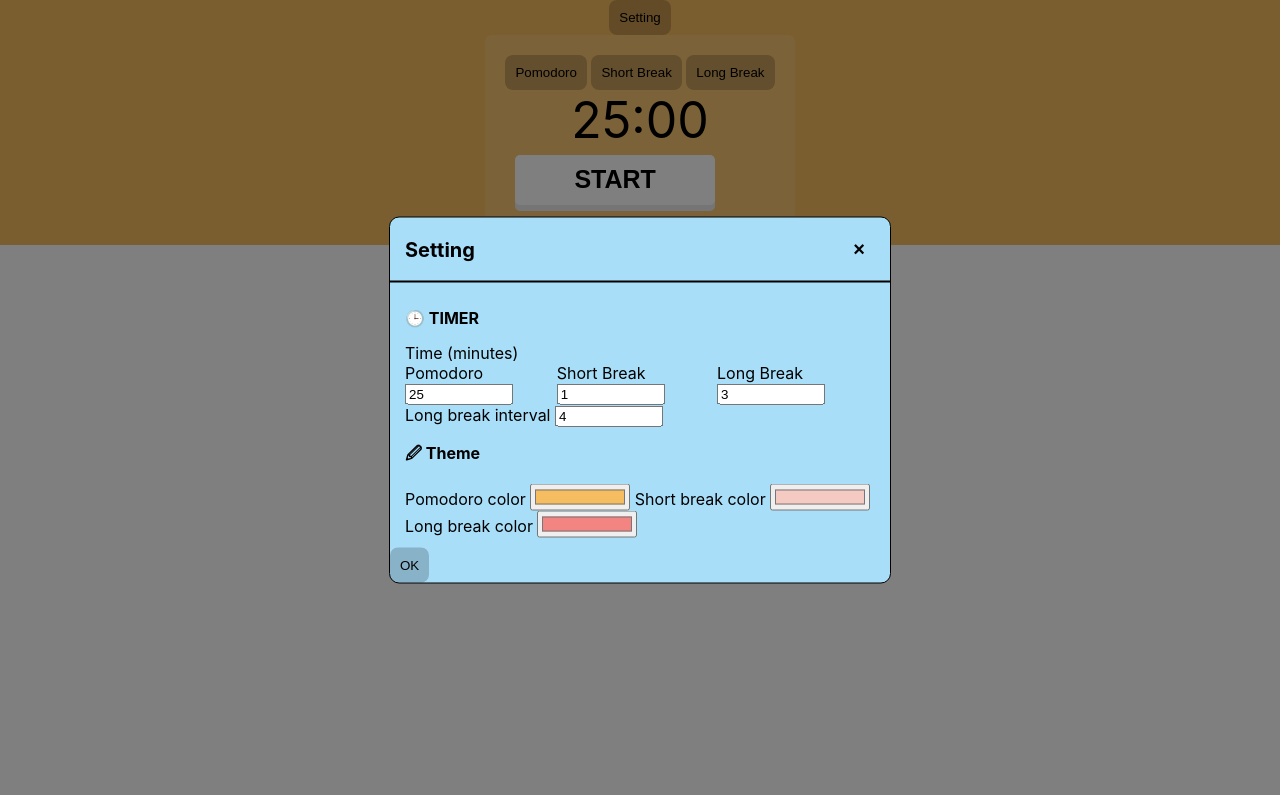
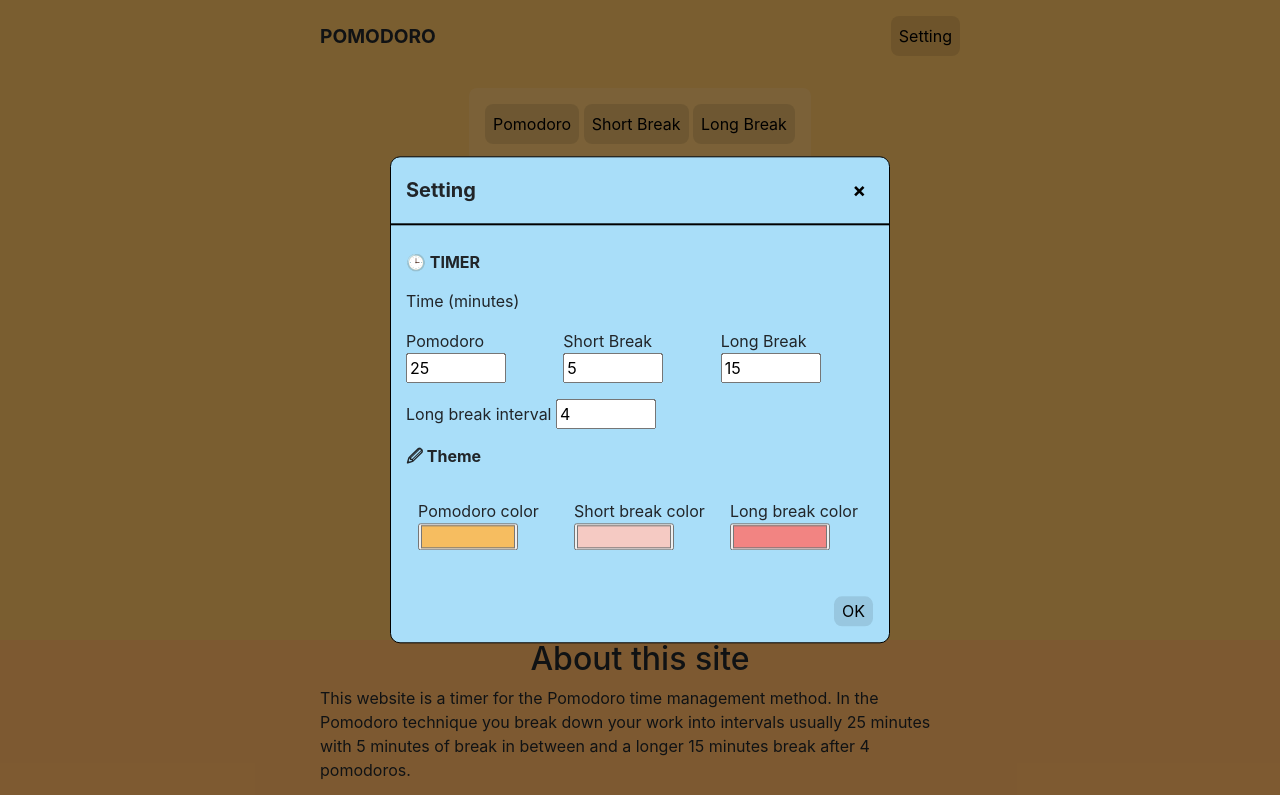
Before and after one commit to Boztok/pomodoro, a plain HTML site: page index.html in a window 1280 px wide. Both pictures are taken after a click on the button "Setting". Shown: the top 795 px of the page. Drawn offline with nearby package versions, Linux system fonts and the light colour scheme.

Commit message:
Refactored js, html and css, added description to the site

```diff
--- a/app.js
+++ b/app.js
@@ -1,256 +1,227 @@
-const reset =document.querySelector('#reset')
-var intervalId
+const reset = document.querySelector('#reset');
+let intervalId;
 
-function startTimer(duration, display){
-    var timer = duration, minutes, seconds;
-    intervalId = setInterval(function (){
-        minutes = parseInt(timer / 60, 10)
-        seconds = parseInt(timer % 60, 10);
+const startStopButton = document.querySelector('#start-button');
+const pomoDoroButton = document.querySelector('#pomodoro-button');
+const shortBreakButton = document.querySelector('#short-break-button');
+const longBreakButton = document.querySelector('#long-break-button');
 
-        minutes = minutes < 10 ? "0" + minutes : minutes;
-        seconds = seconds < 10 ? "0" + seconds : seconds;
+const STATES = {
+	POMODORO: 'pd',
+	SHORT_BREAK: 'sb',
+	LONG_BREAK: 'lb',
+};
 
-        display.textContent = minutes + ":" + seconds;
+let curentState = STATES.POMODORO;
+const MINUTE = 60;
 
-        if(--timer < 0){
+let curentTime;
+let pomoDoroTime = 25 * MINUTE;
+let shortBreakTime = 5 * MINUTE;
+let longBreakTime = 15 * MINUTE;
+let isTimerRunning;
+
+const pomoDoroTimerInput = document.querySelector('#pomo-doro-time-input');
+const shortBreakTimerInput = document.querySelector('#short-break-time-input');
+const longBreakTimerInput = document.querySelector('#long-break-time-input');
+const longBreakIntervalInput = document.querySelector('#long-break-interval');
+
+const pomoDoroColor = document.querySelector('#pomodoro-color-input');
+const shortBreakColor = document.querySelector('#short-break-color-input');
+const longBreakColor = document.querySelector('#long-break-color-input');
+
+const pomoDoroCounterText = document.querySelector('#pomoDoro-counter');
+let pomoDoroCounter = 0;
+let longBreakInterval = 4;
+
+const openModalButtons = document.querySelectorAll('[data-modal-target]');
+const closeModalButtons = document.querySelectorAll('[data-close-button]');
+const okModalButtons = document.querySelectorAll('[data-modal-ok-button]');
+const overlay = document.querySelector('#overlay');
+const nextButton = document.querySelector('#next');
+
+const container = document.querySelector('#main-container');
+const display = document.querySelector('#timer-string');
+
+function startTimer(duration, display) {
+	let timer = duration,
+		minutes,
+		seconds;
+
+	if (intervalId) {
+		throw new Error('Interval already exists!');
+	}
+	intervalId = setInterval(() => {
+		if (--timer <= 0) {
 			clearInterval(intervalId);
-
 		}
-        console.log("inside" + intervalId)
+		const timeToMinutesAndSeconds = (time) => [
+			Math.floor(time / 60),
+			time % 60,
+		];
+		[minutes, seconds] = timeToMinutesAndSeconds(timer);
+		display.textContent =
+			`${minutes}`.padStart(2, '0') + ':' + `${seconds}`.padStart(2, '0');
 	}, 1000);
-    startButton.addEventListener('click', function () {
+	startStopButton.addEventListener('click', () => {
 		curentTime = timer;
 	});
 }
 
-var startButton;
-var pomoDoroButton;
-var sBreakButton;
-var lBreakButton;
+function setTimer(time, state, display = display) {
+	clearInterval(intervalId);
+	let timer = time,
+		minutes,
+		seconds;
+	const timeToMinutesAndSeconds = (time) => [
+		Math.floor(time / 60),
+		time % 60,
+	];
+	[minutes, seconds] = timeToMinutesAndSeconds(timer);
+	display.textContent =
+		`${minutes}`.padStart(2, '0') + ':' + `${seconds}`.padStart(2, '0');
 
-var curentState = 'pd';
+	curentState = state;
+	switch (state) {
+		case STATES.POMODORO:
+			container.style.backgroundColor = pomoDoroColor.value;
+			break;
+		case STATES.SHORT_BREAK:
+			container.style.backgroundColor = shortBreakColor.value;
+			break;
+		case STATES.LONG_BREAK:
+			container.style.backgroundColor = longBreakColor.value;
+			break;
+		default:
+			break;
+	}
+	nextButton.className = 'inactive';
+	startStopButton.className = 'timer-stoped';
+	startStopButton.textContent = 'START';
+	isTimerRunning = false;
+}
 
-var curentTime;
-var pomoDoroTime;
-var sBreakTime;
-var lBreakTime;
-var isTimerRunning;
+window.onload = function () {
+	pomoDoroColor.value = '#f6bd60';
+	shortBreakColor.value = '#f5cac3';
+	longBreakColor.value = '#f28482';
+	curentTime = pomoDoroTime;
+	isTimerRunning = false;
+	setTimer(curentTime, STATES.POMODORO, display);
 
-var pomoDoroTimerInput;
-var shortBreakTimerInput;
-var longBreakTimerInput;
-var longBreakIntervalInput;
-
-
-var container = document.getElementById('main-container');
-
-function TimerSetter(curentTime, stateName, display){
-    clearInterval(intervalId);
-    var minutes = parseInt(curentTime / 60, 10)
-    var seconds = parseInt(curentTime % 60, 10);
-    minutes = minutes < 10 ? "0" + minutes : minutes;
-    seconds = seconds < 10 ? "0" + seconds : seconds;
-    display.textContent = minutes + ":" + seconds;
-
-    if(stateName !== ""){
-        console.log(stateName)
-        curentState = stateName;
-        if(stateName ==="pd") container.style.backgroundColor = pomoDoroColor.value;
-        else if(stateName ==="sb") container.style.backgroundColor = shortBreakColor.value;
-        else if(stateName ==="lb") container.style.backgroundColor = longBreakColor.value;
-    }
-    nextButton.classList.remove('active');
-
-
-    startButton.className = 's1';
-    startButton.textContent = "START";
-    isTimerRunning = false;
-
-}
-var display;
-window.onload = function (){
-    display = document.querySelector('#timer-string');
-    startButton = document.getElementById('start');
-    pomoDoroButton = document.getElementById('pomoDoro');
-    sBreakButton = document.getElementById('sBreak');
-    lBreakButton = document.getElementById('lBreak');
-
-    pomoDoroTimerInput = document.getElementById('pomo-doro-time-input');
-    shortBreakTimerInput = document.getElementById('short-break-time-input');
-    longBreakTimerInput = document.getElementById('long-break-time-input');
-    longBreakIntervalInput = document.getElementById('long-break-interval');
-
-    pomoDoroColor = document.getElementById('pomodoro-color-input');
-    shortBreakColor = document.getElementById('short-break-color-input');
-    longBreakColor = document.getElementById('long-break-color-input');
-
-    pomoDoroColor.value = "#f6bd60";
-    shortBreakColor.value = "#f5cac3";
-    longBreakColor.value = "#f28482";
-
-
-    pomoDoroTime = 60 * 25;
-    sBreakTime = 60 * 1;
-    lBreakTime = 60 * 3;
-    curentTime = pomoDoroTime;
-
-    isTimerRunning = false;
-
-    TimerSetter(curentTime, "pd", display);
-
-    pomoDoroButton.addEventListener('click', function () {
-        curentTime = pomoDoroTime;
+	const setButtons = (button, time, targetState) => {
+		button.addEventListener('click', function () {
+			curentTime = time;
 			clearInterval(intervalId);
 			isTimerRunning = false;
-        TimerSetter(curentTime, "pd" , display);
+			setTimer(curentTime, targetState, display);
 		});
-    sBreakButton.addEventListener('click', function () {
-        curentTime = sBreakTime;
-        clearInterval(intervalId);
-        isTimerRunning = false;
-        TimerSetter(curentTime, "sb", display);
-    });
+	};
+	setButtons(pomoDoroButton, pomoDoroTime, STATES.POMODORO);
+	setButtons(shortBreakButton, shortBreakTime, STATES.SHORT_BREAK);
+	setButtons(longBreakButton, longBreakTime, STATES.LONG_BREAK);
 
-    lBreakButton.addEventListener('click', function () {
-        curentTime = lBreakTime;
-        clearInterval(intervalId);
-        isTimerRunning = false;
-        TimerSetter(curentTime, "lb", display);
-
-    });
-
-    startButton.addEventListener('click', function () {
-        if(!isTimerRunning){
-            startTimer(curentTime,display);
-            startButton.className = 's2';
-            startButton.textContent = "PAUSE";
+	startStopButton.addEventListener('click', function () {
+		if (!isTimerRunning) {
+			startTimer(curentTime, display);
+			startStopButton.className = 'timer-running';
+			startStopButton.textContent = 'PAUSE';
 			isTimerRunning = true;
-            console.log("START")
-            nextButton.classList.add('active');
-        }
-        else{
-
-            console.log(intervalId)
+			console.log('START');
+			nextButton.className = 'active';
+		} else {
 			clearInterval(intervalId);
 			intervalId = null;
-            startButton.className = 's1';
-            startButton.textContent = "START";
+			startStopButton.className = 'timer-stoped';
+			startStopButton.textContent = 'START';
 			isTimerRunning = false;
-            nextButton.classList.remove('active');
-
+			nextButton.className = 'inactive';
 		}
 	});
 
-    nextButton.addEventListener('click', function (){
-        if(curentState === 'pd' ){
-            if(pomoDoroCounter % longBreakInterval === 0 && pomoDoroCounter !== 0){ //if the user had x amount of break then the next break is a long break
-                curentTime = lBreakTime;
-                curentState = 'lb';
+	nextButton.addEventListener('click', function () {
+		const handleNextState = (time, state) => {
+			curentTime = time;
+			curentState = state;
 			clearInterval(intervalId);
+			intervalId = null;
 			isTimerRunning = false;
-                TimerSetter(curentTime, "lb", display);
-
+			setTimer(curentTime, state, display);
+		};
+		if (curentState === STATES.POMODORO) {
+			if (
+				pomoDoroCounter % longBreakInterval === 0 &&
+				pomoDoroCounter !== 0
+			) {
+				handleNextState(longBreakTime, STATES.LONG_BREAK);
 				pomoDoroCounter++;
+			} else {
+				handleNextState(shortBreakTime, STATES.SHORT_BREAK);
 			}
-            else{                               //else just a short break
-                curentTime = sBreakTime;
-                curentState = 'sb';
-                clearInterval(intervalId);
-                isTimerRunning = false;
-                TimerSetter(curentTime, "sb", display);
+		} else if (curentState === STATES.SHORT_BREAK) {
+			handleNextState(pomoDoroTime, STATES.POMODORO);
+			pomoDoroCounter++;
+		} else {
+			handleNextState(pomoDoroTime, STATES.POMODORO);
 		}
-        }
-        else if(curentState === 'sb'){
-            curentTime = pomoDoroTime;
-            curentState = 'pd';
-            clearInterval(intervalId);
-            isTimerRunning = false;
-            TimerSetter(curentTime, "pd" , display);
-            pomoDoroCounter++;
-        }
-        else{
-            curentTime = pomoDoroTime;
-            curentState = 'pd';
-            clearInterval(intervalId);
-            isTimerRunning = false;
-            TimerSetter(curentTime, "pd" , display);
-        }
-        pomoDoroCounterText.textContent = "#"+pomoDoroCounter;
+		pomoDoroCounterText.textContent = '#' + pomoDoroCounter;
 	});
 };
 
-const pomoDoroCounterText = document.querySelector('.pomoDoro-counter');
-var pomoDoroCounter = 0;
-var longBreakInterval = 4;
-
-const openModalButtons = document.querySelectorAll('[data-modal-target]')
-const closeModalButtons = document.querySelectorAll('[data-close-button]')
-const okModalButtons = document.querySelectorAll('[data-modal-ok-button]')
-const overlay = document.getElementById('overlay')
-const nextButton = document.getElementById('next')
-
-var pomoDoroColor;
-var shortBreakColor;
-var longBreakColor;
-
-openModalButtons.forEach(button => {
-    button.addEventListener('click', () =>{
-        const modal = document.querySelector(button.dataset.modalTarget)
-        openModal(modal)
-    })
-})
-
-closeModalButtons.forEach(button => {
-    button.addEventListener('click', () =>{
-        const modal = button.closest('.modal')
-        closeModal(modal)
-    })
-})
-
-okModalButtons.forEach(button => {
-    button.addEventListener('click', () =>{
-        const modal = button.closest('.modal')
-        okModal();
-        closeModal(modal);
-    })
-})
-
-function okModal(){
-    pomoDoroTime = pomoDoroTimerInput.value * 60;
-    sBreakTime = shortBreakTimerInput.value * 60;
-    lBreakTime = longBreakTimerInput.value * 60;
+function okModal() {
+	pomoDoroTime = pomoDoroTimerInput.value * MINUTE;
+	shortBreakTime = shortBreakTimerInput.value * MINUTE;
+	longBreakTime = longBreakTimerInput.value * MINUTE;
 	longBreakInterval = longBreakIntervalInput.value;
 
-    pomoDoroColor
-
-    if(container.classList.contains('pd')){
+	if (curentState === STATES.POMODORO) {
+		setTimer(pomoDoroTime, STATES.POMODORO, display);
 		curentTime = pomoDoroTime;
-        TimerSetter(pomoDoroTime,"pd",display);
-
 	}
-    if(container.classList.contains('sb')){
-        TimerSetter(sBreakTime,"sb",display);
-        curentTime = sBreakTime;
+	if (curentState === STATES.SHORT_BREAK) {
+		setTimer(shortBreakTime, STATES.SHORT_BREAK, display);
+		curentTime = shortBreakTime;
 	}
-    if(container.classList.contains('lb')){
-        TimerSetter(lBreakTime,"lb",display);
-        curentTime = lBreakTime;
+	if (curentState === STATES.LONG_BREAK) {
+		setTimer(longBreakTime, STATES.LONG_BREAK, display);
+		curentTime = longBreakTime;
 	}
 }
 
-function openModal(modal){
-    if(modal == null) return
-    modal.classList.add('active')
-    overlay.classList.add('active')
-    pomoDoroTimerInput.value = pomoDoroTime/60;
-    shortBreakTimerInput.value = sBreakTime/60;
-    longBreakTimerInput.value = lBreakTime/60;
+function openModal(modal) {
+	if (modal == null) return;
+	modal.classList.add('active');
+	overlay.classList.add('active');
+	pomoDoroTimerInput.value = pomoDoroTime / 60;
+	shortBreakTimerInput.value = shortBreakTime / 60;
+	longBreakTimerInput.value = longBreakTime / 60;
 	longBreakIntervalInput.value = longBreakInterval;
-
 }
 
-function closeModal(modal){
-    if(modal == null) return
-    modal.classList.remove('active')
-    overlay.classList.remove('active')
+function closeModal(modal) {
+	if (modal == null) return;
+	modal.classList.remove('active');
+	overlay.classList.remove('active');
 }
+
+openModalButtons.forEach((button) => {
+	button.addEventListener('click', () => {
+		const modal = document.querySelector(button.dataset.modalTarget);
+		openModal(modal);
+	});
+});
+
+closeModalButtons.forEach((button) => {
+	button.addEventListener('click', () => {
+		const modal = button.closest('.my-modal');
+		closeModal(modal);
+	});
+});
+
+okModalButtons.forEach((button) => {
+	button.addEventListener('click', () => {
+		const modal = button.closest('.my-modal');
+		okModal();
+		closeModal(modal);
+	});
+});
--- a/index.html
+++ b/index.html
@@ -3,16 +3,20 @@
 <head>
     <meta charset="UTF-8">
     <meta name="viewport" content="width=device-width, initial-scale=1.0">
-    <title>Document</title>
-    <!-- <link href="https://cdn.jsdelivr.net/npm/bootstrap@5.3.3/dist/css/bootstrap.min.css" rel="stylesheet" integrity="sha384-QWTKZyjpPEjISv5WaRU9OFeRpok6YctnYmDr5pNlyT2bRjXh0JMhjY6hW+ALEwIH" crossorigin="anonymous"> -->
+    <title>Pomodoro</title>
+    <link href="https://cdn.jsdelivr.net/npm/bootstrap@5.3.3/dist/css/bootstrap.min.css" rel="stylesheet" integrity="sha384-QWTKZyjpPEjISv5WaRU9OFeRpok6YctnYmDr5pNlyT2bRjXh0JMhjY6hW+ALEwIH" crossorigin="anonymous">
     <link rel="stylesheet" href="style.css">
 </head>
 <body>
 <section class="main-container pd" id="main-container">
-    <div></div>
-    <div id="navigation">
-        <button data-modal-target="#modal" class="btn" id="setting">Setting</button>
-        <div class="modal" id="modal">
+
+    <div id="navigation" class="w-50">
+        <div class="d-flex justify-content-between align-items-center ">
+            <div id="title">POMODORO</div>
+            <button data-modal-target="#modal"  id="setting">Setting</button>
+        </div>
+
+        <div class="my-modal position-absolute top-50 start-50 translate-middle" id="modal">
             <div class="modal-header">
                 <div class="title">Setting</div>
                 <button data-close-button class="close-button">&times;</button>
@@ -21,18 +25,20 @@
                 <div class="setting-segment">
                     <div class="setting-segment-tittle">&#128338 TIMER</div>
                     <div>Time (minutes)</div>
-                    <div class="time-setting">
-                        <div>
+                    <div class="time-setting container">
+                        <div class="row gx-1">
+                        <div class="col-12 col-md-4 input-container ">
                             <label for="pomo-doro-time-input">Pomodoro</label>
                             <input id="pomo-doro-time-input" type="number">
                         </div>
-                        <div>
+                        <div class="col-12 col-md-4 input-container">
                             <label for="short-break-time-input">Short Break</label>
                             <input id="short-break-time-input" type="number">
                         </div>
-                        <div>
+                        <div class="col-12 col-md-4 input-container">
                             <label for="long-break-time-input">Long Break</label>
                             <input id="long-break-time-input" type="number">
+                        </div>
                         </div>
                     </div>
                     <div>
@@ -41,16 +47,22 @@
                     </div>
 
                 </div>
-                <div class="setting-segment">
+                <div class="setting-segment container">
+                    <div class="row">
                         <div class="setting-segment-tittle">&#128393; Theme</div>
+                        <div class="col-12 col-md-4 input-container">
                             <label for="pomodoro-color-input">Pomodoro color</label>
                             <input id="pomodoro-color-input" type="color">
-
+                        </div>
+                        <div class="col-12 col-md-4 input-container">
                             <label for="short-break-color-input">Short break color</label>
                         <input id="short-break-color-input" type="color">
-
+                        </div>
+                        <div class="col-12 col-md-4 input-container">
                             <label for="long-break-color-input">Long break color</label>
                         <input id="long-break-color-input" type="color">
+                        </div>
+                    </div>
                 </div>
             </div>
             <div class="modal-footer">
@@ -59,27 +71,40 @@
         </div>
         <div id="overlay" ></div>
     </div>
-    <div class="timer">
+    <div id="timer">
         <div class="type-selector">
-            <button id="pomoDoro">Pomodoro</button>
-            <button id="sBreak">Short Break</button>
-            <button id="lBreak">Long Break</button>
+            <button id="pomodoro-button">Pomodoro</button>
+            <button id="short-break-button">Short Break</button>
+            <button id="long-break-button">Long Break</button>
         </div>
         <div id="timer-string">25:00</div>
-        <div class="start-button">
-            <button id="start" class="s1">START</button>
-            <button class="next" id="next">&#8677;</button>
+        <div class="start-button d-flex justify-content-center" id="start-button-container">
+            <button id="start-button" class="timer-stoped">START</button>
+
         </div>
+            <button class="inactive" id="next">SKIP</button>
     </div>
-    <div class="pomoDoro-counter">#1</div>
+    <div id="pomoDoro-counter">#1</div>
+</section>
+<section id="descreption" class="d-flex justify-content-center">
+    <div class="d-flex w-50 justify-content-center align-items-center flex-column">
+        <h2>About this site</h2>
+        <p>This website is a timer for the Pomodoro time management method.
+            In the Pomodoro technique you break down your work into
+            intervals usually 25 minutes with 5 minutes of break in between
+            and a longer 15 minutes break after 4 pomodoros.
+        </p>
+        <h3>How to use this site</h3>
+        <p>
+            Press the Start button to start the timer, once the timer reaches 0 it will switch to a short break,
+            where you can press the Start button to start the break. <br>
+            Under the settings you can change all three duration and the number of pomodoros before a long break.<br>
+            You can change the background color of each section.<br>
+            With the Skip button you can end a section early if you want.
+        </p>
+    </div>
 
 </section>
-
-
-
-
-
-
 <script src="app.js"></script>
 </body>
 </html>
--- a/style.css
+++ b/style.css
@@ -1,68 +1,68 @@
 body{
     font-family:'ArialRounded', -apple-system, BlinkMacSystemFont, 'Segoe UI', Roboto, Helvetica, Arial, sans-serif, 'Apple Color Emoji', 'Segoe UI Emoji', 'Segoe UI Symbol';
     margin: 0px;
+}
 
+.main-container {
+    display: flex;
+    flex-direction: column;
+    justify-content: top;
+    align-items: center;
+    transition: background-color 500ms linear ;
+    height: 80vh;
+    padding-top: 1rem;
 }
-.main-container {
+
+#timer{
     display: flex;
     flex-direction: column;
     justify-content: center;
     align-items: center;
-    transition: background-color 500ms linear ;
-
+    padding: 1rem;
+    background-color: rgba(255, 255, 255, 0.1);
+    border-radius: .5rem;
+    margin: 2rem;
 }
 
-.timer{
-    display: flex;
-    flex-direction: column;
-    justify-content: center;
-    align-items: center;
-    padding: 20px;
-    background-color: rgba(255, 255, 255, 0.1);
-    border-radius: 6px;
+#title{
+    font-size: 1.2rem;
+    font-weight: bold;
 }
 
 #timer-string{
-    font-size: 50px;
+    font-size: 4rem;
+    text-align: center;
 }
 
-#start {
-
-}
-#stop {
-
-}
 button{
     cursor: pointer;
     border-radius: .5rem;
-    background: rgba(0, 0, 0, .2);
+    background: rgba(0, 0, 0, .1);
     border: none;
-    padding: 10px;
+    padding: .5rem;
 }
-.next{
-    font-size: 30px;
+
+#next.inactive{
     border: none;
     font-weight: bold;
     cursor: pointer;
     background: none;
-    border-radius: 5px;
-    transform: scale(0);
+    border-radius: .5rem;
+    display: none;
+    visibility: hidden;
 }
-.next.active{
-    transform: scale(1);
+
+#next.active{
+    display: block;
+    visibility: visible;
 }
-.s1{
-    font-size: 25px;
-    font-weight: bold;
-    box-shadow: rgb(235,235,235) 0px 6px 0px;
-    background-color: white;
-    border: none;
-    height: 50px;
-    width: 200px;
-    border-radius: 5px;
-    cursor: pointer;
+
+#start-button-container{
+    margin-bottom: 2rem;
+
 }
-.s2{
+
+#start-button{
     font-size: 25px;
     font-weight: bold;
     background-color: white;
@@ -70,14 +70,12 @@
     height: 50px;
     width: 200px;
     border-radius: 5px;
-    box-shadow: none;
+    cursor: pointer;
+
 }
 
-.modal{
-    position: fixed;
-    top: 50%;
-    left: 50%;
-    transform: translate(-50%, -50%) scale(0);
+.my-modal{
+    display: none;
     transition: 200ms ease-in-out;
     border: 1px solid black;
     border-radius: 10px;
@@ -87,8 +85,12 @@
     max-width: 50%;
 }
 
-.modal.active{
-    transform: translate(-50%, -50%) scale(1);
+.my-modal.active{
+    z-index: 10;
+    display:block;
+    position: fixed;
+    top: 50%;
+    left: 50%;
 }
 
 .modal-header{
@@ -124,7 +126,7 @@
 
 #overlay{
     position: fixed;
-    opacity: 0;
+    display: none;
     transition: 200ms ease-in-out;
     top: 0;
     left: 0;
@@ -135,18 +137,32 @@
 }
 
 #overlay.active{
-    opacity: 1;
-    pointer-events: all;
+    display: block;
+}
+
+.input-container{
+    padding-bottom: 1rem;
+    padding-top: 1rem;
 }
 
 .time-setting{
     display: flex;
     justify-content: space-evenly;
     flex-direction: row;
-
+    padding: 0px;
 }
 
 .setting-segment-tittle{
     padding: 15px 0px 15px 0px;
     font-weight: bold;
 }
+
+#modal-ok-button{
+    padding: .2rem .5rem;
+    margin: 1rem;
+}
+
+#descreption{
+    background-color: #fb86009d ;
+    height: auto;
+}
```
Lines whose indentation alone changed are shown as unchanged.
